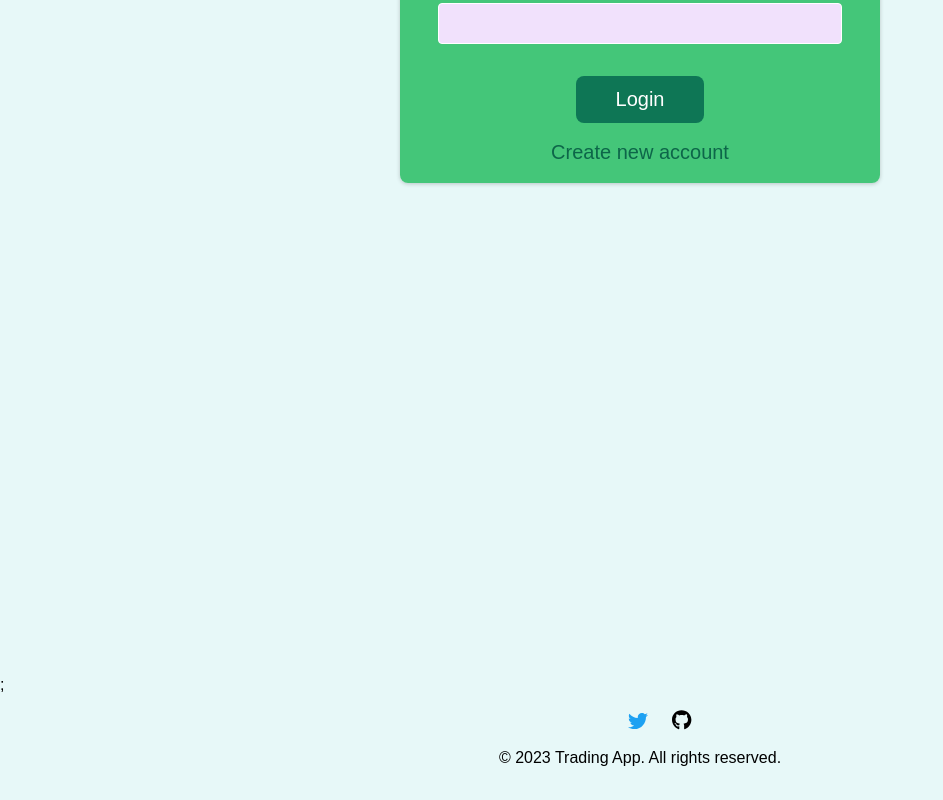
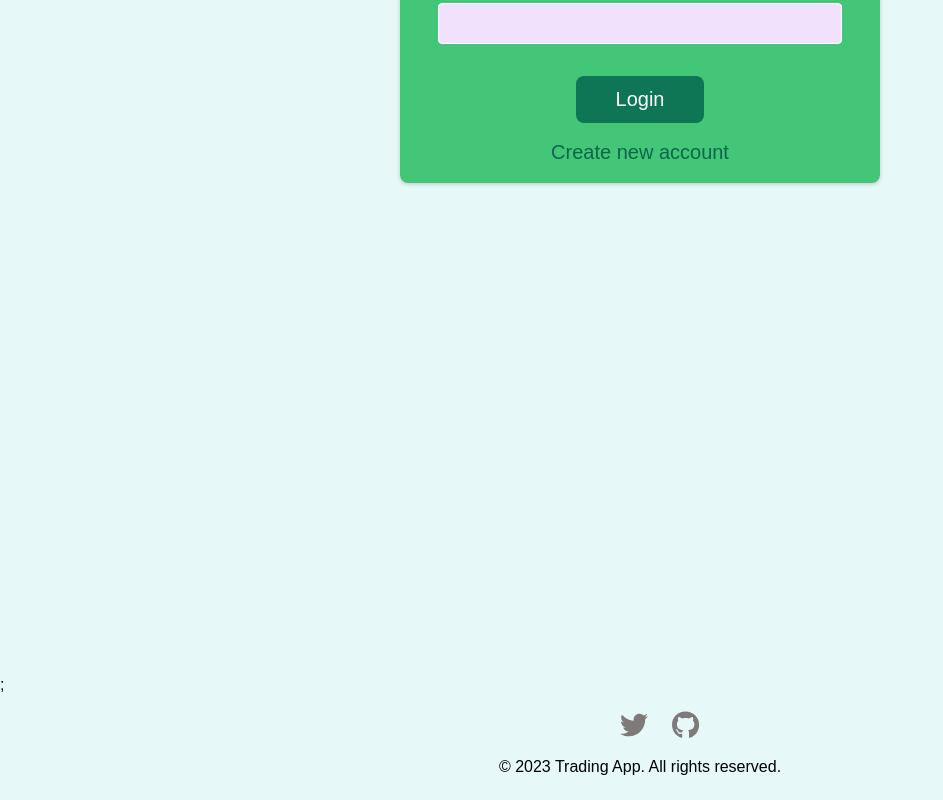
Before and after one commit to kimmireu0220/trading-app, a React (Create React App) app: page /auth in a window 1280 px wide. Shown: the part 588-1388 px from the top of the page, without its empty margins (0-943 px from the left). Built offline with nearby package versions, Linux system fonts and the light colour scheme; no server answers.

Commit message:
edit card styling

```diff
--- a/src/components/Stock/StockAlgorithm.module.css
+++ b/src/components/Stock/StockAlgorithm.module.css
@@ -1,5 +1,5 @@
 .form {
-  margin-top: 0.5rem;
+  padding: 1rem;
 }
 
 .select {
--- a/src/components/Stock/StockConversations.module.css
+++ b/src/components/Stock/StockConversations.module.css
@@ -9,7 +9,7 @@
 
 .li {
   display: flex;
-  margin: 0.75rem 0;
+  margin-top: 1rem;
 }
 
 .email {
@@ -31,7 +31,7 @@
   background-color: rgb(179, 208, 223);
   border: rgb(179, 208, 223);
   border-radius: 0.5rem;
-  margin-left: 1rem;
+  margin: 0 1rem;
   font-size: 1.25rem;
 }
 
--- a/src/components/Stock/StockHistory.module.css
+++ b/src/components/Stock/StockHistory.module.css
@@ -11,6 +11,7 @@
 .history {
   display: flex;
   flex-direction: column;
+  align-items: center;
 }
 
 .history .title {
--- a/src/components/Stock/StockInfo.module.css
+++ b/src/components/Stock/StockInfo.module.css
@@ -1,4 +1,12 @@
-span {
+.company {
+  padding: 1rem 1.5rem;
+}
+
+.info {
+  padding-bottom: 1rem;
+}
+
+.info span {
   font-size: 1.5rem;
 }
 
--- a/src/components/Stock/StockInfo.tsx
+++ b/src/components/Stock/StockInfo.tsx
@@ -15,8 +15,8 @@ const StockInfo: React.FC<Props> = (props) => {
 
   return (
     <Card>
-      <h1>{`${name} (${ticker})`}</h1>
-      <div>
+      <h1 className={classes.company}>{`${name} (${ticker})`}</h1>
+      <div className={classes.info}>
         <span className={classes.price}>{`$${price} `}</span>
         <span
           className={change > 0 ? classes.up : classes.down}
--- a/src/components/Stock/StockTradeResult.module.css
+++ b/src/components/Stock/StockTradeResult.module.css
@@ -1,11 +1,11 @@
 .hr {
-  margin: 1.75rem 2rem 0 0;
+  margin-right: 2.5rem;
 }
 
 .title {
   display: flex;
   justify-content: space-around;
-  margin-top: 1rem;
+  padding: 0.5rem 0;
 }
 
 .title p {
--- a/src/components/UI/Card.module.css
+++ b/src/components/UI/Card.module.css
@@ -1,5 +1,4 @@
 .card {
-  padding: 0.75rem 1rem;
   box-shadow: 0 2px 8px rgba(0, 0, 0, 0.2);
   border-radius: 0.5rem;
   background-color: white;
--- a/src/components/layout/Footer.module.css
+++ b/src/components/layout/Footer.module.css
@@ -10,18 +10,20 @@
 
 .links li {
   margin: 0 0.75rem;
+  font-size: 1.75rem;
 }
 
-.links li * {
-  font-size: 1.25rem;
+.twitter,
+.github {
+  color: rgb(126, 122, 122);
 }
 
-.twitter {
+.twitter:hover {
   color: rgb(29, 161, 242);
 }
 
-.github {
-  color: black;
+.github:hover {
+  color: rgb(17, 17, 17);
 }
 
 .copyright {
```
